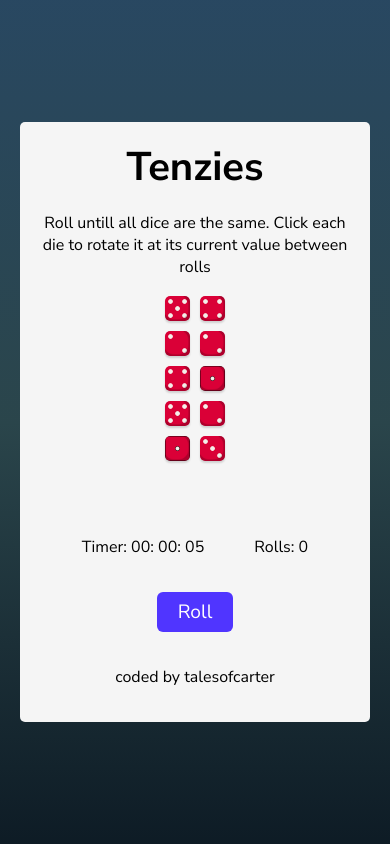
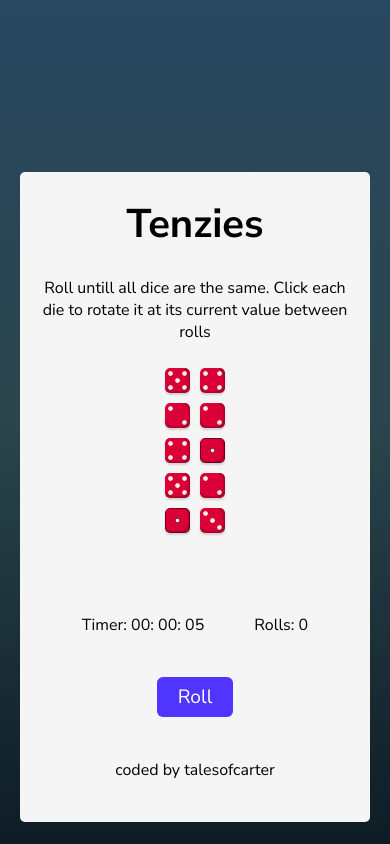
Before and after one commit to talesofcarter/tenzies-game, a React (Vite) app: page / in a window 390 px wide. Built offline with nearby package versions, Linux system fonts and the light colour scheme.

Commit message:
fix mobile screen issue

```diff
--- a/src/index.css
+++ b/src/index.css
@@ -146,10 +146,14 @@ button.roll-dice:hover {
     box-shadow: rgba(0, 0, 0, 0.15) 0px 2px 2px;
   }
 
-  div#root {
-    height: 100%;
-    width: 100%;
-    max-height: 600px;
-    max-width: 500px;
+  main {
+    display: flex;
+    flex-direction: column;
+    justify-content: space-evenly;
+    align-items: center;
+    background-color: #f5f5f5;
+    height: 130%;
+    border-radius: 5px;
   }
+
 }
```
